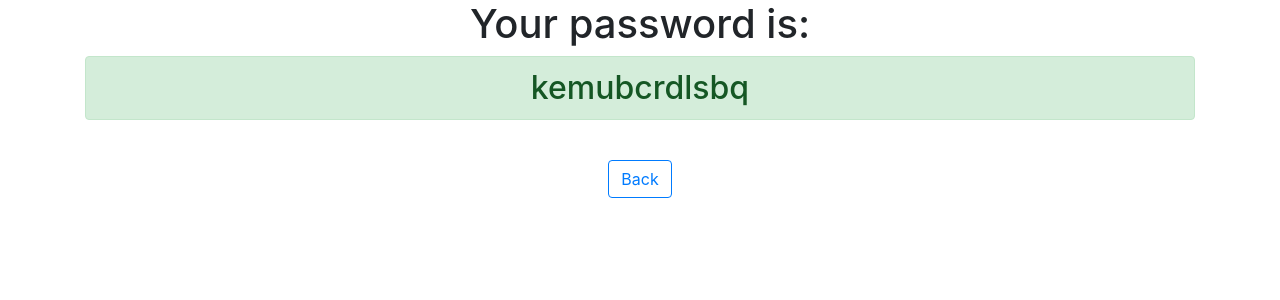
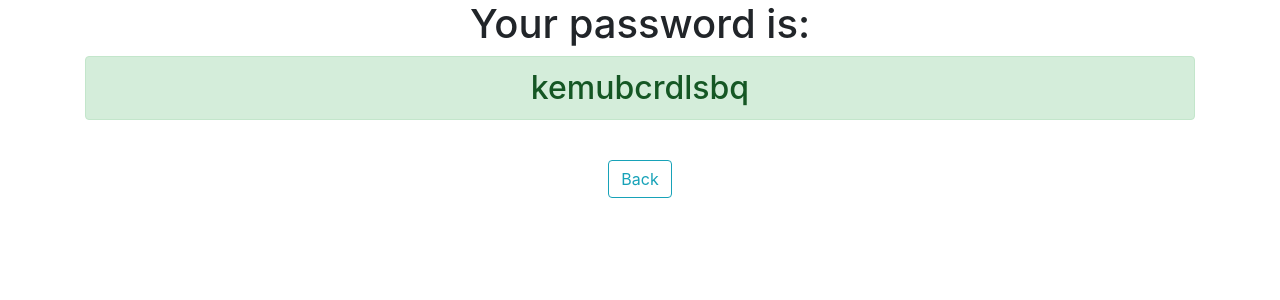
Before and after one commit to natashadotpy/django3-password-generator, a Django app: page /password/ in a window 1280 px wide. Shown: the top 300 px of the page. Run offline with Django 3.2, Linux system fonts and the light colour scheme; some libraries are stand-ins or nearby versions.

Commit message:
changed a button

```diff
--- a/generator/templates/generator/password.html
+++ b/generator/templates/generator/password.html
@@ -4,5 +4,5 @@
     <h1>Your password is:</h1>
     <h2 class='alert alert-success'>{{ password }}</h2>
     <br>
-    <a href="{% url 'home' %}" class="btn btn-outline-primary">Back</a>
+    <a href="{% url 'home' %}" class="btn btn-outline-info">Back</a>
 </div>
```
